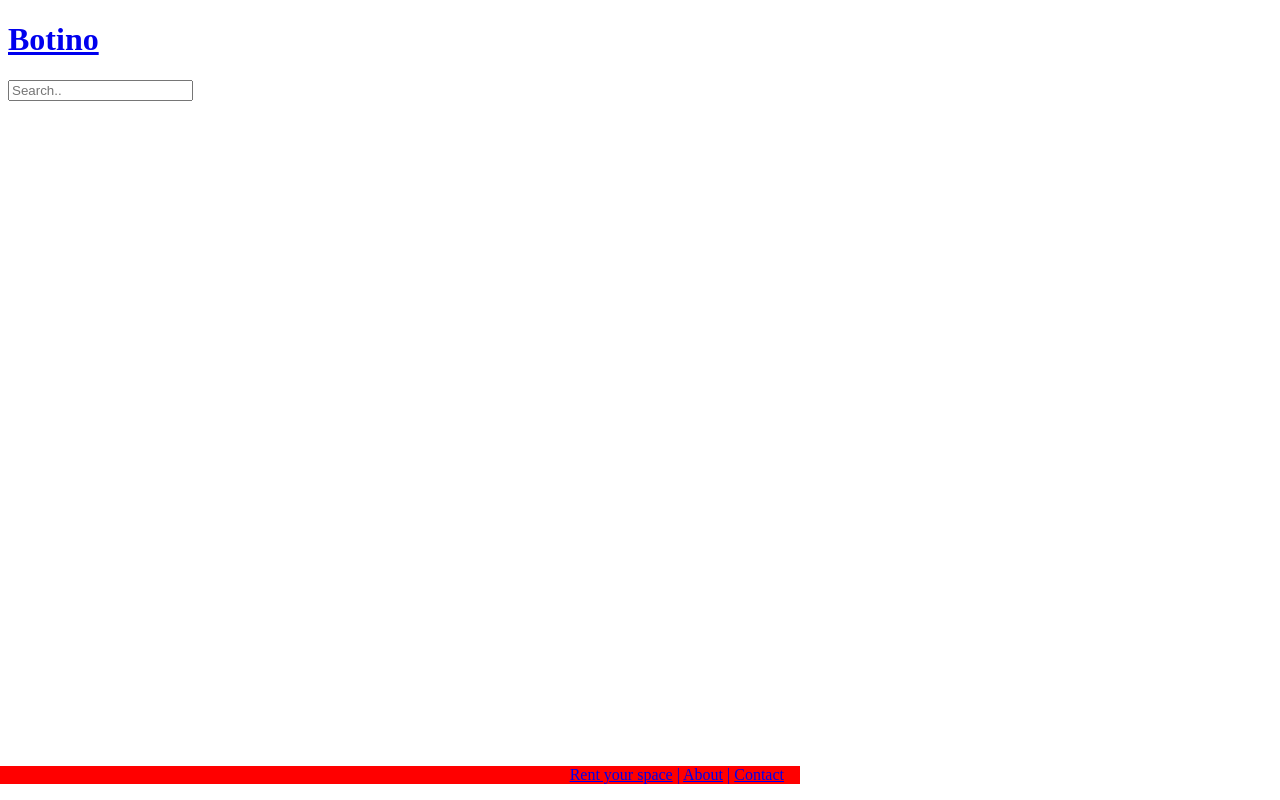
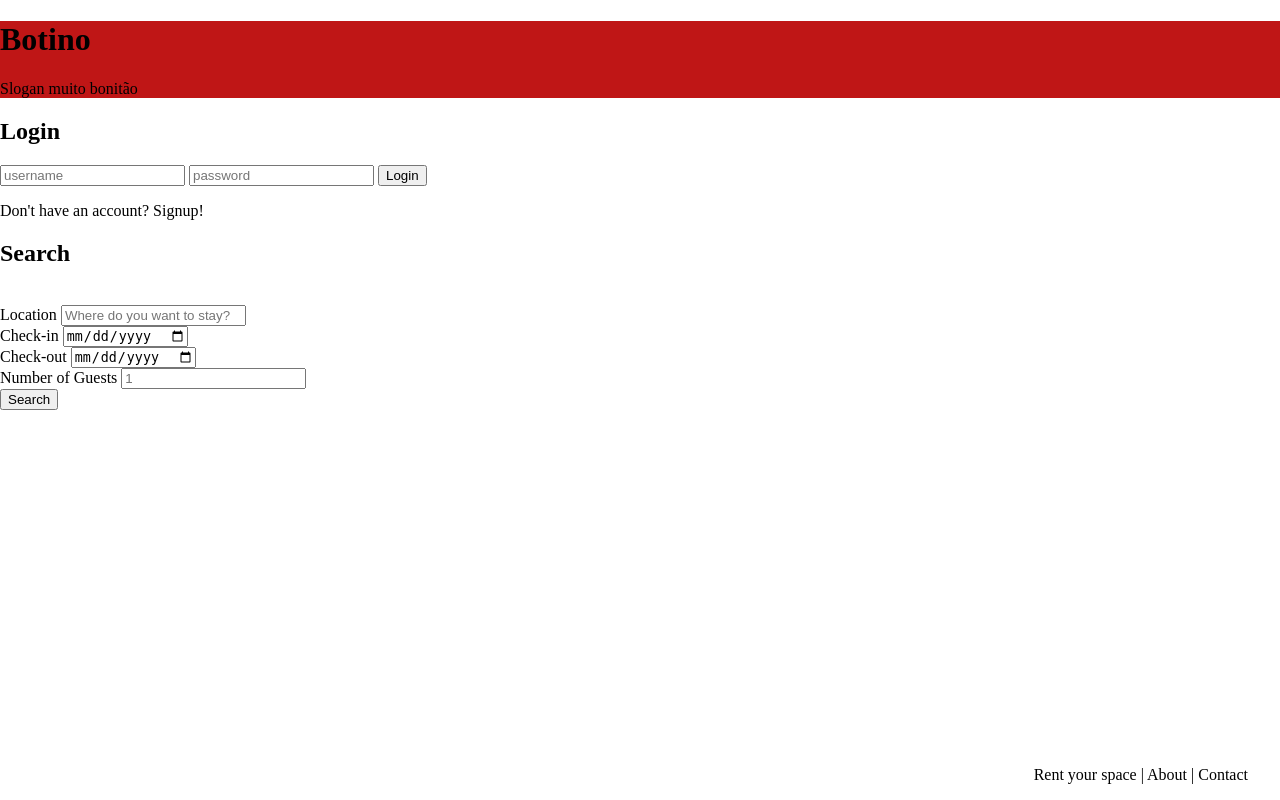
Before and after one commit to daviddinis/LTW-FEUP-PROJ, a PHP site: page / in a window 1280 px wide. Run offline with PHP 8.4, Linux system fonts and the light colour scheme.

Commit message:
created searchbox

```diff
--- a/css/style.css
+++ b/css/style.css
@@ -1,11 +1,27 @@
 
 #footer {
     position: fixed;
-    right: 30em;
+    right: 1em;
     bottom: 1em;
     width: 100%;
-    background-color: red;
+
     padding-right: 1em;
     color: white;
     text-align: right;
+    color: black;
+    text-decoration: none;
 }
+
+body{
+    margin:0em;
+}
+
+.topnav{
+    background: #bf1616;
+    margin: 0em;
+    padding: 0em;
+}
+a {
+    text-decoration: none;
+    color: black;
+}
--- a/index.php
+++ b/index.php
@@ -1,6 +1,10 @@
 <?php
 //   header('Location: pages/login.php');
 include_once('template/common.php');
+include_once('login.php');
+
 draw_header();
+draw_login();
+draw_search();
 draw_footer();
 ?>
--- a/login.php
+++ b/login.php
@@ -10,7 +10,7 @@
       <input type="text" name="username" placeholder="username" required>
       <input type="password" name="password" placeholder="password" required>
       <input type="submit" value="Login">
-      <p>Don't have an account? <a href="signup.php">Signup!</a></p>
+      <p>Don't have an account? <a href="#SIGNUP">Signup!</a></p>
     </form>
 
   </section>
--- a/template/common.php
+++ b/template/common.php
@@ -1,4 +1,5 @@
-<?php function draw_header() {
+<?php function draw_header()
+{
   ?>
   <!-- DRAW HEADER -->
   <!DOCTYPE html>
@@ -7,34 +8,58 @@
   <head>
     <title>Botino</title>
     <meta charset="utf-8">
-  <link rel="stylesheet" href="../css/style.css">
+    <link rel="stylesheet" href="css/style.css" />
   </head>
 
   <body>
-
       <div class="topnav">
         <header>
           <h1><a href=#HOMEPAGE></i> Botino</a></h1>
         </header>
-    <input type="text" placeholder="Search..">
+        <p> Slogan muito bonitão</p>
       </div>
+  <?php } ?>
+
+  <?php function draw_search()
+  {
+    ?>
+    <div class="searchbox">
+      <h2>Search</h2>
+      <form method="post" action="#SEARCHPHP"> <br>
+        <label>Location</label>
+        <input type="text" name="location" placeholder="Where do you want to stay?" required><br>
+        <label>Check-in</label>
+        <input type="date" name="checkin" placeholder="Check-in" required><br>
+        <label>Check-out</label>
+        <input type="date" name="checkout" placeholder="Check-out" required><br>
+        <label>Number of Guests</label>
+        <input type="number" name="guests" placeholder="1" required><br>
+
+        <input type="submit" value="Search">
+      </form>
+    </div>
+
+
+
   <?php } ?>
 
 
 
-<?php function draw_footer() {
+  <?php function draw_footer()
+  {
     ?>
 
     <!-- DRAW FOOTER -->
 
     <section id="footer">
       <a href="#BecomeAHost">Rent your space</a>
-  <a href=#none>|</a>
+      |
       <a href="#about">About</a>
-  <a href=#none>|</a>
+      |
       <a href="#contact">Contact</a>
     </section>
   </body>
+
   </html>
 
 <?php } ?>
```
Lines whose indentation alone changed are shown as unchanged.
